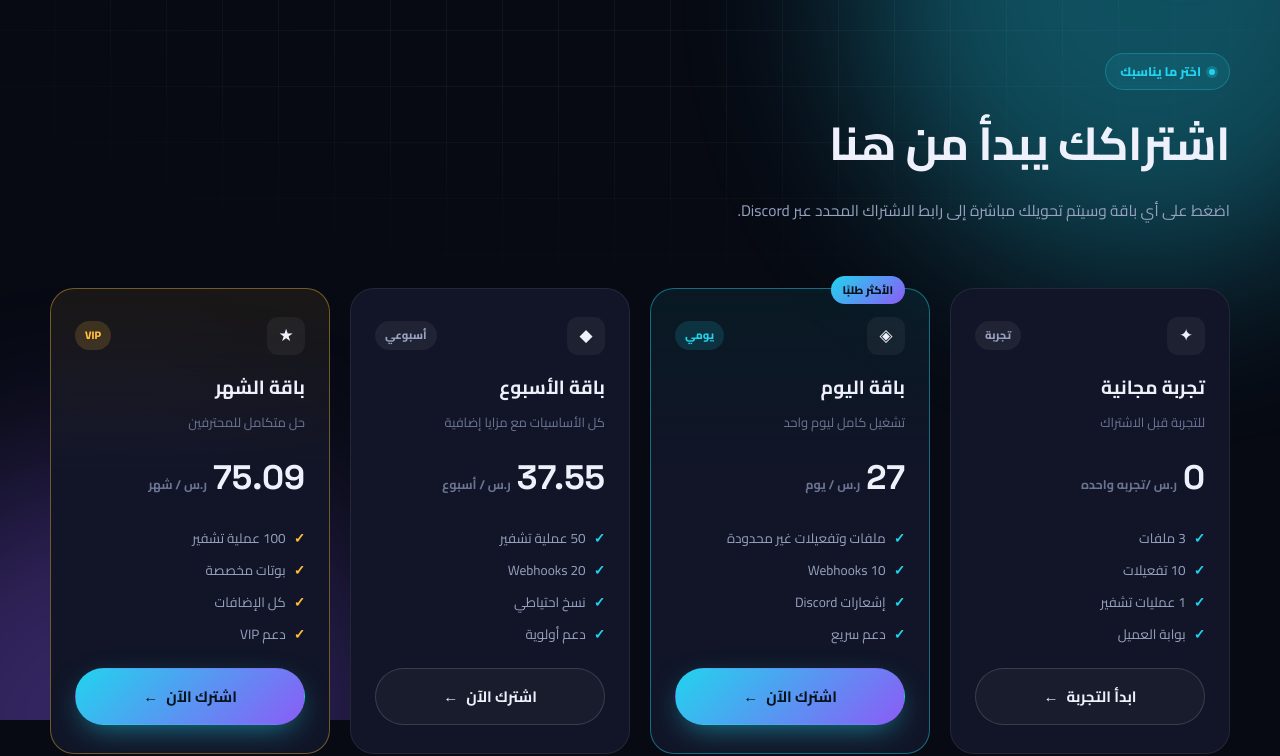
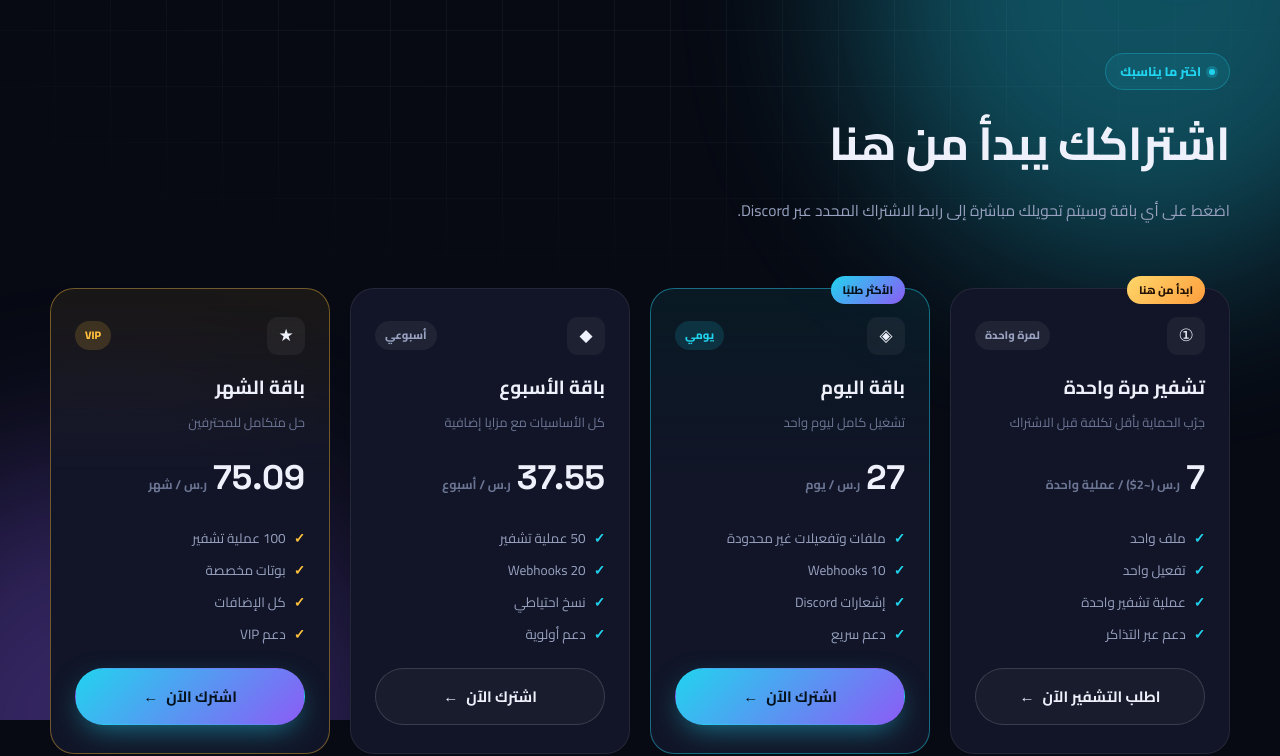
Before and after one commit to madaawy9-max/sssssiiiiiikkkkkooooo2, a website: page public/plans.html in a window 1280 px wide. Shown: the part 80-836 px from the top of the page. Drawn offline with Linux system fonts and the light colour scheme; no server answers.

Commit message:
Add files via upload

```diff
--- a/public/plans.html
+++ b/public/plans.html
@@ -37,11 +37,12 @@
 <section class="section wrap" style="padding-top:24px">
   <div class="plans">
     <article class="plan reveal">
-      <div class="plan-top"><span class="plan-icon">✦</span><span class="tag">تجربة</span></div>
-      <h3>تجربة مجانية</h3><p>للتجربة قبل الاشتراك</p>
-      <div class="price"><b>0</b><span>ر.س /تجربه واحده</span></div>
-      <ul><li>3 ملفات</li><li>10 تفعيلات</li><li>1 عمليات تشفير</li><li>بوابة العميل</li></ul>
-      <button class="btn ghost full subscribe" data-plan="trial">ابدأ التجربة <b>←</b></button>
+      <div class="popular" style="background:var(--grad-gold);color:#241200">ابدأ من هنا</div>
+      <div class="plan-top"><span class="plan-icon">①</span><span class="tag">لمرة واحدة</span></div>
+      <h3>تشفير مرة واحدة</h3><p>جرّب الحماية بأقل تكلفة قبل الاشتراك</p>
+      <div class="price"><b>7</b><span>ر.س (~2$) / عملية واحدة</span></div>
+      <ul><li>ملف واحد</li><li>تفعيل واحد</li><li>عملية تشفير واحدة</li><li>دعم عبر التذاكر</li></ul>
+      <button class="btn ghost full subscribe" data-plan="single">اطلب التشفير الآن <b>←</b></button>
     </article>
     <article class="plan featured reveal">
       <div class="popular">الأكثر طلبًا</div>
```
Also changed, not shown: public/how.html (+1 -1 lines).
